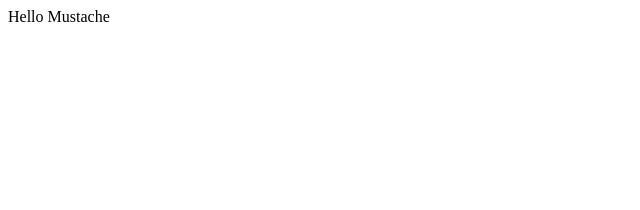
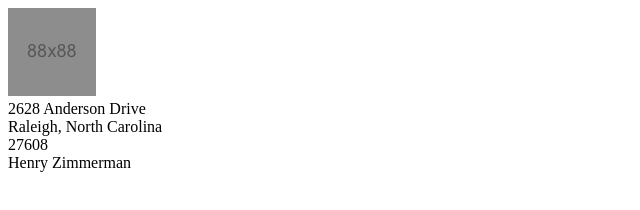
Before and after one commit to spautz/pointsource-user-profile, a website: page public/index.html in a window 1280 px wide. Shown: the whole page, without its empty margins (0-640 px from the left). Drawn offline with Linux system fonts and the light colour scheme.

Commit message:
Markup for user profile

```diff
--- a/public/index.html
+++ b/public/index.html
@@ -11,7 +11,7 @@
 </head>
 <body>
 
-  <div id="user-profile">
+  <div id="demo-app">
     Loading...
   </div>
 
--- a/public/js/app.js
+++ b/public/js/app.js
@@ -2,7 +2,6 @@
  * Normally I'd never put all of this into one file -- I vastly prefer AMD -- but since this
  * is such a small demo, it'd be massively overkill to create multiple components.
  */
-
 ;(function($, can, undefined) {
     // toggles whether or not we actually fetch data from the backend
     var useFixture = true;
@@ -13,14 +12,17 @@
     function fetchUserProfileData() {
         var promise;
 
-        // Normally we'd probably define a UserModel for loading and storing the data we fetch
+        // Normally we'd probably define a real model class for loading and storing the data
         // from the API, such that we'd do something like
         //      UserModel.findOne('2c97f1e0-988e-4d2f-8011-ab2c33f73f03');
         // And then we'd set up fixtures via that model.
         //
         // However, this is a tiny demo app and we don't need full REST support, so let's just
         // do a single, manual ajax request and just pretend it came from a model.
+
         if (useFixture) {
+            // Note that can.fixture can do this much more nicely. I'm only creating my own
+            // promise/deferred here for demonstration purposes.
             promise = new $.Deferred();
             promise.resolve({
                 "person": {
@@ -48,35 +50,46 @@
         return promise;
     };
 
+    /**
+     * This is a completely fake model: It's just a standard observable with two utterly
+     * trivial helpers. A real model would extend can.Model.
+     */
+    var UserModel = can.Map.extend({
+    }, {
+        isFemale: function() {
+            return this.attr('person.gender') === 'female';
+        },
+        isMale: function() {
+            return this.attr('person.gender') === 'male';
+        }
+    });
 
     //////////////////////////////////////////////////////////////////////////////////////////////
 
-    // On dom ready, we fetch data and then render it via the <user-profile> component.
+    // On dom ready, we fetch data and then render it via the user-profile.mustache template.
     $(function() {
-        // We single-source the selector, not the jquery collection. This way, if the page changes
-        // somehow while we're fetching data, we don't have a jquery collection with detached
-        // dom elements in it -- and we'll get either an empty set or the proper elements once
-        // we do instantiate it.
-        var targetSelector = '#user-profile';
-
         fetchUserProfileData().done(
             function(rawData) {
-
-                console.log('rawData = ', rawData)
-                // Package the raw data into an observable (since we don't have a model)
-                // and hand it to a view.
+                console.log('Loaded user data: ', rawData);
+                // Package the raw data into an observable (UserModel) and hand it to a view.
                 // Technically we don't really need an observable here, since the data doesn't
                 // change, but it doesn't hurt to demo that we can do live binding.
-                var userProfile = new can.Map(rawData);
+                var userProfile = new UserModel(rawData);
 
-                $(targetSelector).html(
+                // Normally we'd probably make a <user-profile> Component (like a web component)
+                // but in this case we only need a template -- no behavior -- so I'm taking
+                // the easy way out and
+                $('#demo-app').html(
                     can.view('./js/user-profile.mustache', userProfile)
                 );
             }
         ).fail(
             function() {
                 console.error('Failed to load data: ', arguments, this);
-                $(targetSelector).html('A fatal error occurred');
+                // Normally it would be dumb to repeat '#demo-app' in two places: if we were
+                // using a Component then we'd have it handle the error case, and probably
+                // the "Loading..." state as well. Then we'd only have/need one .html() call.
+                $('#demo-app').html('A fatal error occurred');
             }
         );
 
--- a/public/js/user-profile.mustache
+++ b/public/js/user-profile.mustache
@@ -1 +1,17 @@
-Hello Mustache
+<div class="user-profile {{#if isFemale}}gender-female{{/if}} {{#if isMale}}gender-male{{/if}}">
+  <img src="./images/placeholder.png" alt="88x88 placeholder" />
+
+  <div class="address">
+    <!-- This would probably be better done as a helper on the data source, like .getAddress() -->
+    {{person.address.house-number}} {{person.address.street-name}}<br />
+    {{#if person.address.apt-#}}
+      apt. {{person.address.apt-#}}<br />
+    {{/if}}
+    {{person.address.city}}, {{person.address.st}}<br />
+    {{person.address.zip}}
+  </div>
+
+  <span class="name">
+    {{person.name.first}} {{person.name.last-name}}
+  </span>
+</div>
```
Also changed, not shown: public/images/placeholder.png (added).
